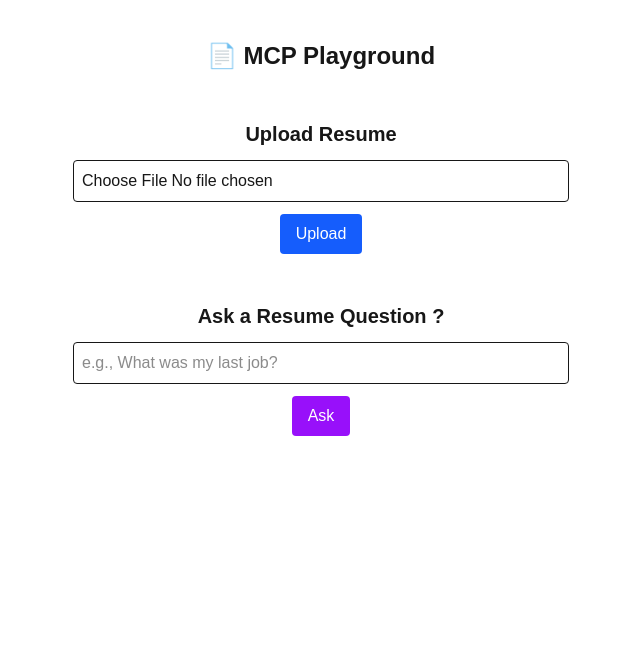
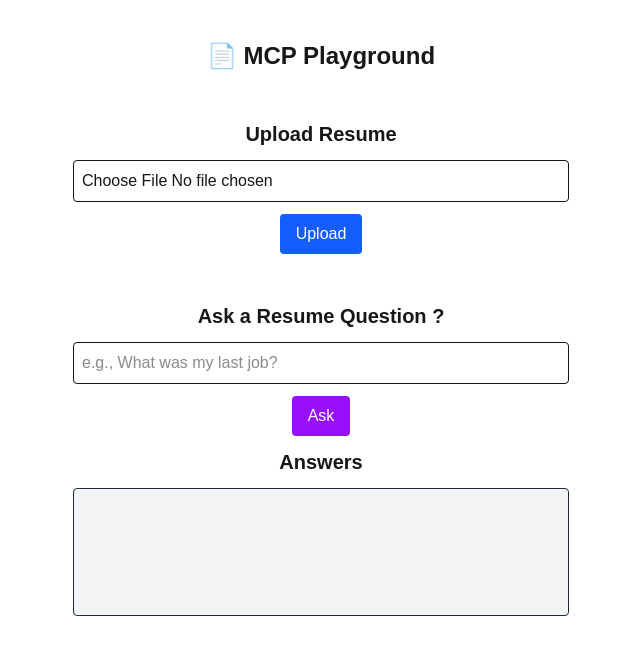
Before and after one commit to kushansm/MCP-Server-Frontend, a Next.js app: page / in a window 1280 px wide. Shown: the top 654 px of the page, without its empty margins (319-959 px from the left). Built offline with nearby package versions, Linux system fonts and the light colour scheme.

Commit message:
add text field to show up answers

```diff
--- a/src/app/page.js
+++ b/src/app/page.js
@@ -30,6 +30,11 @@ export default function Home() {
             </button>
           </div>
 
+          {/* Answer Display */}
+          <h2 className="text-xl font-semibold text-center">Answers</h2>
+          <div className="min-h-[128px] bg-gray-100 border rounded p-4 text-gray-800">
+          </div>
+
         </section>
 
       </div>
```
